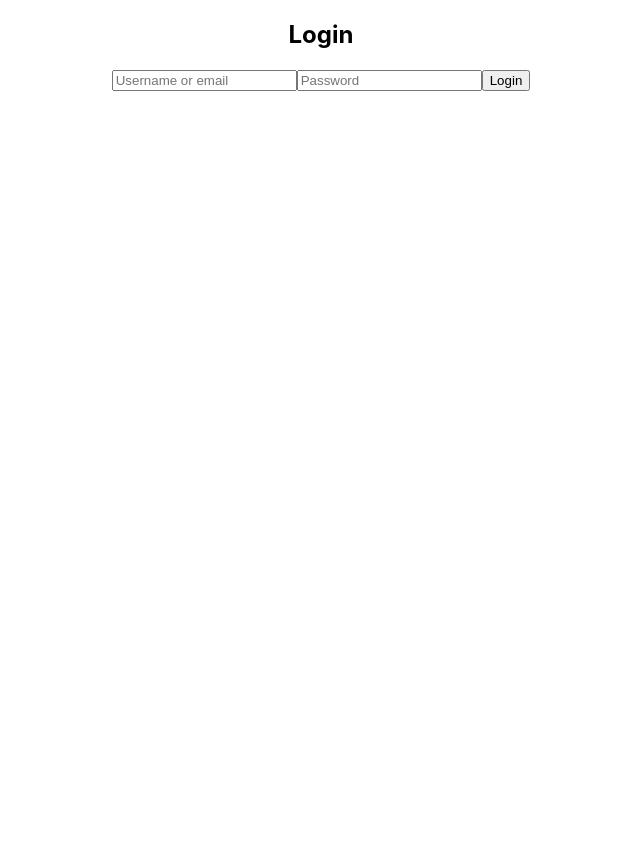
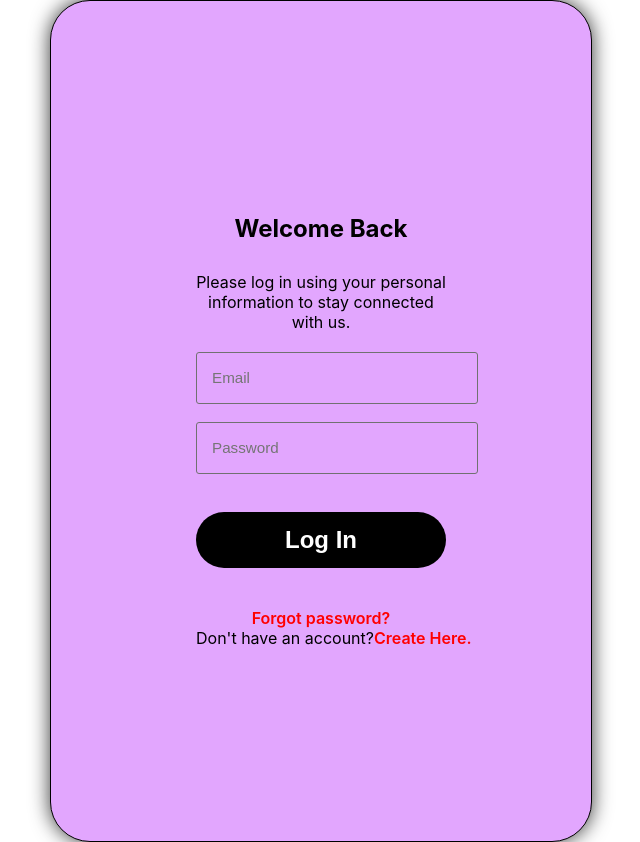
Before and after one commit to Noor-30412/TWC_together_we_connect, a React (Create React App) app in the folder client/: page /login in a window 1280 px wide. Shown: the whole page, without its empty margins (319-959 px from the left). Before the commit the page ends 800 px from the top, so only its background shows below. Built offline with nearby package versions, Linux system fonts and the light colour scheme.

Commit message:
added css and some changes to login.js file

```diff
--- a/client/src/components/login.js
+++ b/client/src/components/login.js
@@ -2,6 +2,7 @@ import React, { useState } from 'react';
 import axios from 'axios';
 import { useNavigate } from 'react-router-dom';
 import { useAuth } from '../context/AuthContext';
+import '../styles/login.css';
 
 const Login = () => {
     const [loginData, setLoginData] = useState({
@@ -18,7 +19,9 @@ const Login = () => {
         setError('');
     };
 
-    const handleLogin = async () => {
+    const handleLogin = async (e) => {
+        e.preventDefault();
+
         try {
             const response = await axios.post('/api/auth/login', loginData);
             const { token, userId, username } = response.data;
@@ -38,23 +41,53 @@ const Login = () => {
     };
 
     return (
-        <div>
-            <h2>Login</h2>
-            {error && <div style={{ color: 'red' }}>{error}</div>}
+        <>
+            <div className='container'>
+            <div className="form-box ">
+
+                <div className="form-content">
+                <h2>Welcome Back</h2>
+                    <p>Please log in using your personal information to stay connected with us.</p>
+                    <form onSubmit={handleLogin}>
+                        <div className="input-field">
                             <input
                                 type="text"
+                                required
+                                value={loginData.identifier}
+                                onChange={handleInputChange}
                                 name="identifier"
-                placeholder="Username or email"
-                onChange={handleInputChange}
+                                placeholder="Email"
                             />
+
+                        </div>
+                        <div className="input-field">
                             <input
                                 type="password"
+                                required
+                                value={loginData.password}
+                                onChange={handleInputChange}
                                 name="password"
                                 placeholder="Password"
-                onChange={handleInputChange}
                             />
-            <button onClick={handleLogin}>Login</button>
+
                         </div>
+
+                        <button type="submit">Log In</button>
+
+                        <a href="#" className="forgot-pass-link">
+                            Forgot password?
+                        </a>
+                    </form>
+                    <div className="bottom-link">
+                        Don't have an account?
+                        <a href="/signup">
+                            Create Here.
+                        </a>
+                    </div>
+                </div>
+            </div>
+            </div>
+        </>
     );
 };
 
--- /dev/null
+++ b/client/src/styles/login.css
@@ -0,0 +1,90 @@
+.container {
+    display: flex;
+    justify-content: center;
+    align-items: center;
+    height: 100vh;
+    max-width: 500px;
+    margin: 0 auto;
+    padding: 20px;
+    background-color: #e2a6fe;
+    border: 1px solid #000000;
+    border-radius: 40px;
+    box-shadow: 0 0 20px rgba(0, 0, 0, 0.8);
+}
+
+.form-box {
+    width: 50%; /* Adjusted to take 50% width of the container */
+    display: flex;
+    flex-direction: column;
+    align-items: center; /* Center content horizontally */
+    justify-content: center; /* Center content vertically */
+    text-align: center; /* Center text content */
+}
+
+.form-box .bottom-link {
+    white-space: nowrap; /* Prevent text from wrapping to the next line */
+}
+
+
+.form-content {
+    width: 100%;
+    padding: 35px;
+}
+
+.form-box a {
+    color: #ff0000;
+    font-size: 1rem;
+    font-weight: 600;
+    text-decoration: none;
+}
+
+.form-box a:hover {
+    text-decoration: underline;
+}
+
+form button {
+    width: 100%;
+    color: #fff;
+    border: none;
+    outline: none;
+    padding: 14px 0; /* Adjusted padding */
+    font-size: 1.5rem;
+    font-weight: 600;
+    border-radius: 80px;
+    cursor: pointer;
+    margin: 40px 0;
+    background: #000000;
+    transition: 0.1s ease;
+}
+
+form button:hover {
+    background: #9b6ff9;
+}
+
+.form-box .form-content {
+    width: 100%;
+    padding: 35px;
+}
+
+.form-box h2 {
+    text-align: center;
+    margin-bottom: 29px;
+}
+
+form .input-field {
+    position: relative;
+    height: 50px;
+    width: 100%;
+    margin-top: 20px;
+}
+
+.input-field input {
+    height: 100%;
+    width: 100%;
+    background: none;
+    outline: none;
+    font-size: 0.95rem;
+    padding: 0 15px;
+    border: 1px solid #717171;
+    border-radius: 3px;
+}
```
Lines whose indentation alone changed are shown as unchanged.
